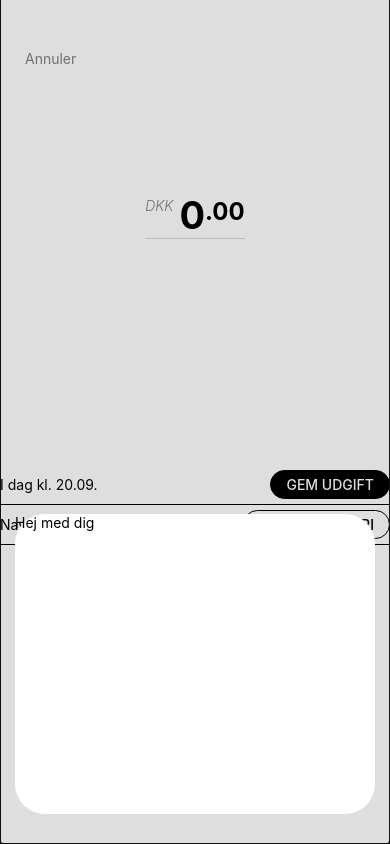
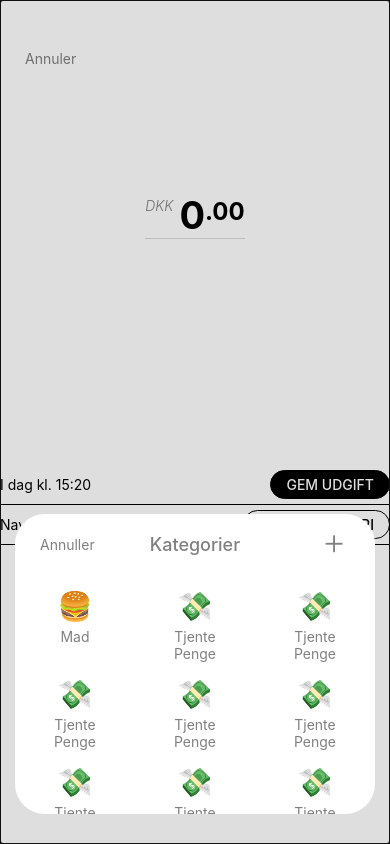
Before and after one commit to benamager/spendings-app, a React Native app: screen /Add in a window 390 px wide. Built offline with nearby package versions, Linux system fonts and the light colour scheme.

Commit message:
Finish for today

```diff
--- /dev/null
+++ b/src/components/CategoriesModal/index.tsx
@@ -0,0 +1,98 @@
+/* categoriesmodal.tsx screen */
+import { View, Text, Modal, Pressable, ScrollView } from "react-native";
+import style from "./style";
+import { useEffect, useState } from "react";
+import { Ionicons } from "@expo/vector-icons";
+
+const categoryData = [
+  {
+    name: "Mad",
+    icon: "🍔",
+  },
+  {
+    name: "Tjente Penge",
+    icon: "💸",
+  },
+  {
+    name: "Tjente Penge",
+    icon: "💸",
+  },
+  {
+    name: "Tjente Penge",
+    icon: "💸",
+  },
+  {
+    name: "Tjente Penge",
+    icon: "💸",
+  },
+  {
+    name: "Tjente Penge",
+    icon: "💸",
+  },
+  {
+    name: "Tjente Penge",
+    icon: "💸",
+  },
+  {
+    name: "Tjente Penge",
+    icon: "💸",
+  },
+  {
+    name: "Tjente Penge",
+    icon: "💸",
+  },
+  {
+    name: "Tjente Penge",
+    icon: "💸",
+  },
+  {
+    name: "Tjente Penge",
+    icon: "💸",
+  },
+];
+
+const CategoriesModal = ({
+  showModal,
+  setShowModal,
+  expenseData,
+  setExpenseData,
+}) => {
+  // Closing modal and saving category icon and name to expenseData
+  const pickCategory = (category: any) => {
+    setExpenseData({ ...expenseData, categoryIcon: category.icon });
+    setShowModal(!showModal);
+  };
+
+  return (
+    <Modal visible={showModal} transparent={true}>
+      <Pressable
+        style={style.background}
+        onPress={() => setShowModal(!showModal)}
+      ></Pressable>
+      <View style={style.modal}>
+        <View style={style.modalHeader}>
+          <Text style={style.modalLeftText}>Annuller</Text>
+          <Text style={style.modalTitle}>Kategorier</Text>
+          <Ionicons name="add" size={30} color="#808080" />
+        </View>
+        <ScrollView contentContainerStyle={style.categoriesContainer}>
+          {categoryData.map((category, i) => {
+            return (
+              <Pressable
+                style={style.categoryElement}
+                onPress={() => pickCategory(category)}
+                onLongPress={() => console.log("longPressed")}
+                key={i}
+              >
+                <Text style={style.categoryIcon}>{category.icon}</Text>
+                <Text style={style.categoryName}>{category.name}</Text>
+              </Pressable>
+            );
+          })}
+        </ScrollView>
+      </View>
+    </Modal>
+  );
+};
+
+export default CategoriesModal;
--- /dev/null
+++ b/src/components/CategoriesModal/style.tsx
@@ -0,0 +1,68 @@
+/* categoriesmodal.tsx component style */
+import { StyleSheet } from "react-native";
+
+const style = StyleSheet.create({
+  modal: {
+    flex: 1,
+    position: "absolute",
+    bottom: 30,
+    left: 15,
+    right: 15,
+    height: 300,
+    backgroundColor: "#ffffff",
+    borderRadius: 30,
+    zIndex: 10,
+  },
+  background: {
+    backgroundColor: "#00000020",
+    position: "absolute",
+    top: 0,
+    right: 0,
+    bottom: 0,
+    left: 0,
+  },
+  modalHeader: {
+    justifyContent: "space-between",
+    flexDirection: "row",
+    alignItems: "center",
+    height: 60,
+    marginHorizontal: 25,
+    marginBottom: 15,
+  },
+  modalLeftText: {
+    color: "#808080",
+  },
+  modalTitle: {
+    fontSize: 18,
+    fontWeight: "500",
+    color: "#808080",
+    textAlign: "center",
+    right: 0,
+    left: 0,
+    position: "absolute",
+  },
+  categoriesContainer: {
+    flexDirection: "row",
+    flexWrap: "wrap",
+    paddingBottom: "10%",
+  },
+  categoryElement: {
+    width: "33.33%",
+    alignItems: "center",
+    paddingBottom: 15,
+  },
+  categoryIcon: {
+    fontSize: 28,
+  },
+  categoryName: {
+    fontSize: 14,
+    marginTop: 5,
+    maxWidth: "70%",
+    color: "#808080",
+    textAlign: "center",
+    maxHeight: 45,
+    overflow: "hidden",
+  },
+});
+
+export default style;
--- a/src/components/Numpad/index.tsx
+++ b/src/components/Numpad/index.tsx
@@ -1,9 +1,12 @@
 /* numpad.tsx component */
 import { Text, View, Button } from "react-native";
 import style from "./style";
+import { useEffect, useState } from "react";
 import { Ionicons } from "@expo/vector-icons";
 
-const Numpad = ({ amount, setAmount }) => {
+const Numpad = ({ expenseData, setExpenseData }) => {
+  const amount = expenseData.amount;
+
   const addNumber = (number: string) => {
     // No more than 2 decimals
     let amountAfterDecimals = amount.split(".")[1];
@@ -16,10 +19,10 @@ const Numpad = ({ amount, setAmount }) => {
     }
     // if account is empty, we don't want to add a 0 before the number
     if (amount === "0") {
-      setAmount(number);
+      setExpenseData(number);
       return;
     }
-    setAmount(amount + number);
+    setExpenseData({ ...expenseData, amount: amount + number });
   };
 
   // remove last character
@@ -27,10 +30,10 @@ const Numpad = ({ amount, setAmount }) => {
     // Remove extra character if there is a decimal
     let amountAfterDecimals = amount.split(".")[1];
     if (amountAfterDecimals && amountAfterDecimals.length == 1) {
-      setAmount(amount.slice(0, -2));
+      setExpenseData({ ...expenseData, amount: amount.slice(0, -2) });
       return;
     }
-    setAmount(amount.slice(0, -1));
+    setExpenseData({ ...expenseData, amount: amount.slice(0, -1) });
   };
 
   return (
--- a/src/screens/AddExpense/index.tsx
+++ b/src/screens/AddExpense/index.tsx
@@ -6,44 +6,54 @@ import SpentThisMonth from "../../components/SpentThisMonth";
 import Numpad from "../../components/Numpad";
 import { useEffect, useState } from "react";
 import ButtonComponent from "../../components/ButtonComponent";
+import CategoriesModal from "../../components/CategoriesModal";
+
+const date = new Date();
+const defaultExpenseData = {
+  timestamp: date.getHours() + ":" + date.getMinutes(),
+  title: "",
+  amount: "",
+  categoryIcon: "",
+};
 
 const AddExpense = ({ navigation }) => {
-  // the amount shown in spentThisMonth component
-  const [amount, setAmount] = useState("0");
+  // saving all input data for adding expense
+  const [expenseData, setExpenseData] = useState(defaultExpenseData);
 
-  // when amount change parseint it and set it to data
-  useEffect(() => {
-    console.log(parseFloat(amount.replace(/\s/g, "").replace(",", ".")));
-  }, [amount]);
+  // parseFloat(amount.replace(/\s/g, "").replace(",", ".")),
 
   const [showModal, setShowModal] = useState(true);
 
+  useEffect(() => {
+    console.log(expenseData);
+  }, [expenseData]);
+
+  // Closing modal and resetting data
+  function handleAbort() {
+    navigation.navigate("Spendings");
+    setShowModal(false);
+  }
+
   return (
     <View style={[style.container, screenWrapper.style]}>
-      <Modal animationType="slide" visible={showModal} transparent={true}>
-        <Pressable
-          style={style.background}
-          onPress={() => setShowModal(!showModal)}
-        ></Pressable>
-        <View style={style.modal}>
-          <Text>Hej med dig</Text>
-        </View>
-      </Modal>
-      <Text
-        style={style.abort}
-        onPress={() => navigation.navigate("Spendings")}
-      >
+      <CategoriesModal
+        showModal={showModal}
+        setShowModal={setShowModal}
+        expenseData={expenseData}
+        setExpenseData={setExpenseData}
+      />
+      <Text style={style.abort} onPress={() => handleAbort()}>
         Annuler
       </Text>
       <SpentThisMonth
-        amount={amount}
+        amount={expenseData.amount}
         header={null}
         underline={true}
         marginTop={120}
       />
       <View style={style.bottom}>
         <View style={style.bottomRow}>
-          <Text>I dag kl. 20.09.</Text>
+          <Text>I dag kl. {expenseData.timestamp}</Text>
           <ButtonComponent
             title="gem udgift"
             textColor="white"
@@ -54,9 +64,17 @@ const AddExpense = ({ navigation }) => {
         <View style={style.bottomRow}>
           <TextInput
             style={style.input}
-            value={null}
+            onChangeText={(text) =>
+              setExpenseData({ ...expenseData, title: text })
+            }
+            value={expenseData.title}
             placeholder="Navn på udgift, klik"
           />
+
+          <View style={style.categorySelector}>
+            {expenseData.categoryIcon && (
+              <Text style={style.categoryIcon}>{expenseData.categoryIcon}</Text>
+            )}
             <ButtonComponent
               title="vælg kategori"
               textColor="black"
@@ -64,7 +82,8 @@ const AddExpense = ({ navigation }) => {
               onPress={() => setShowModal(!showModal)}
             />
           </View>
-        <Numpad amount={amount} setAmount={setAmount} />
+        </View>
+        <Numpad expenseData={expenseData} setExpenseData={setExpenseData} />
       </View>
     </View>
   );
--- a/src/screens/AddExpense/style.tsx
+++ b/src/screens/AddExpense/style.tsx
@@ -21,27 +21,16 @@ const style = StyleSheet.create({
     paddingVertical: 5,
     borderBottomWidth: 1,
   },
+  categorySelector: {
+    flexDirection: "row",
+    alignItems: "center",
+  },
+  categoryIcon: {
+    marginRight: 7,
+    fontSize: 20,
+  },
   input: {
     width: "45%",
-  },
-  modal: {
-    flex: 1,
-    position: "absolute",
-    bottom: 30,
-    left: 15,
-    right: 15,
-    height: 300,
-    backgroundColor: "#ffffff",
-    borderRadius: 30,
-    zIndex: 10,
-  },
-  background: {
-    backgroundColor: "#00000020",
-    position: "absolute",
-    top: "-100%",
-    right: 0,
-    bottom: 0,
-    left: 0,
   },
 });
 
```
Lines whose indentation alone changed are shown as unchanged.
